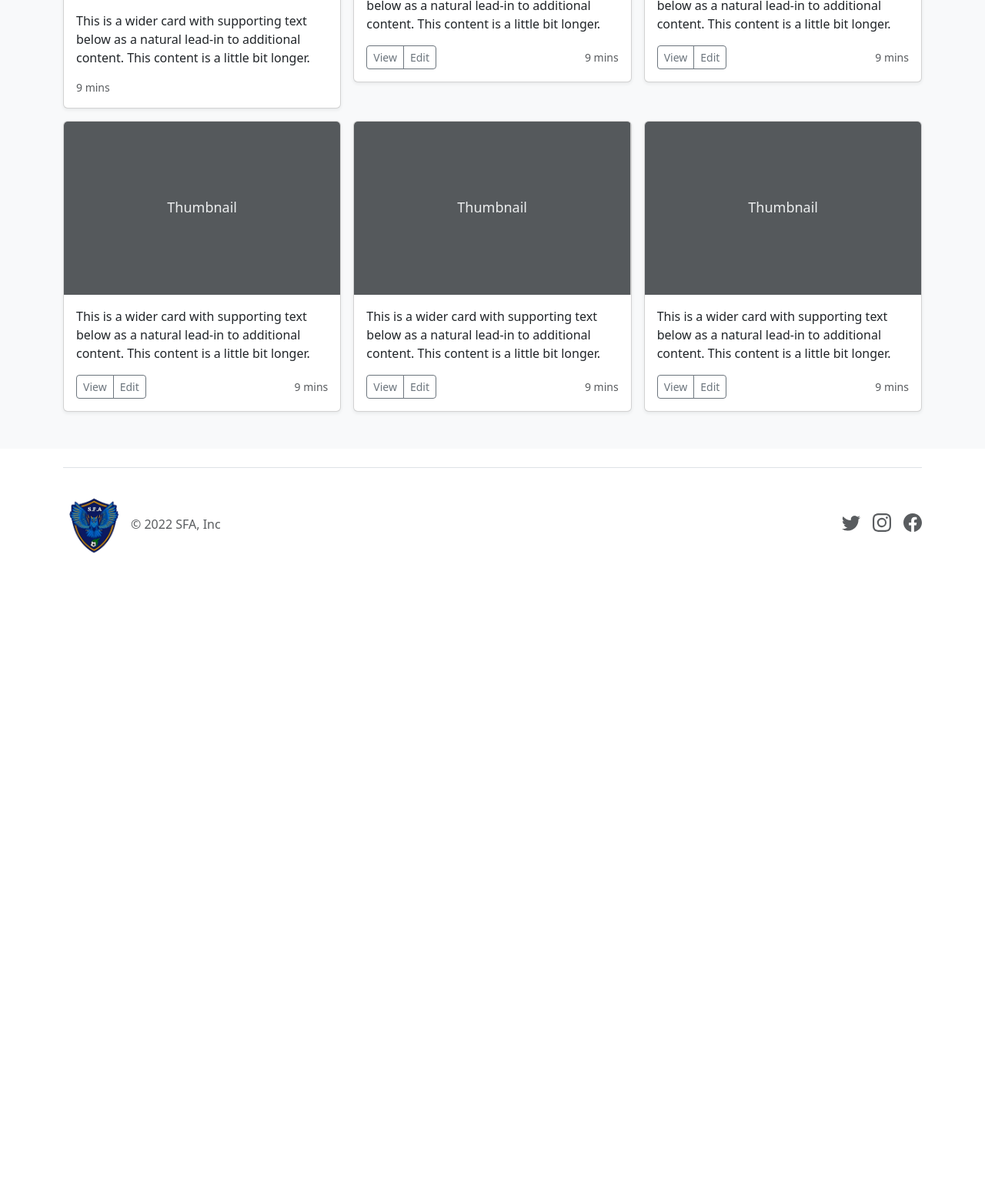
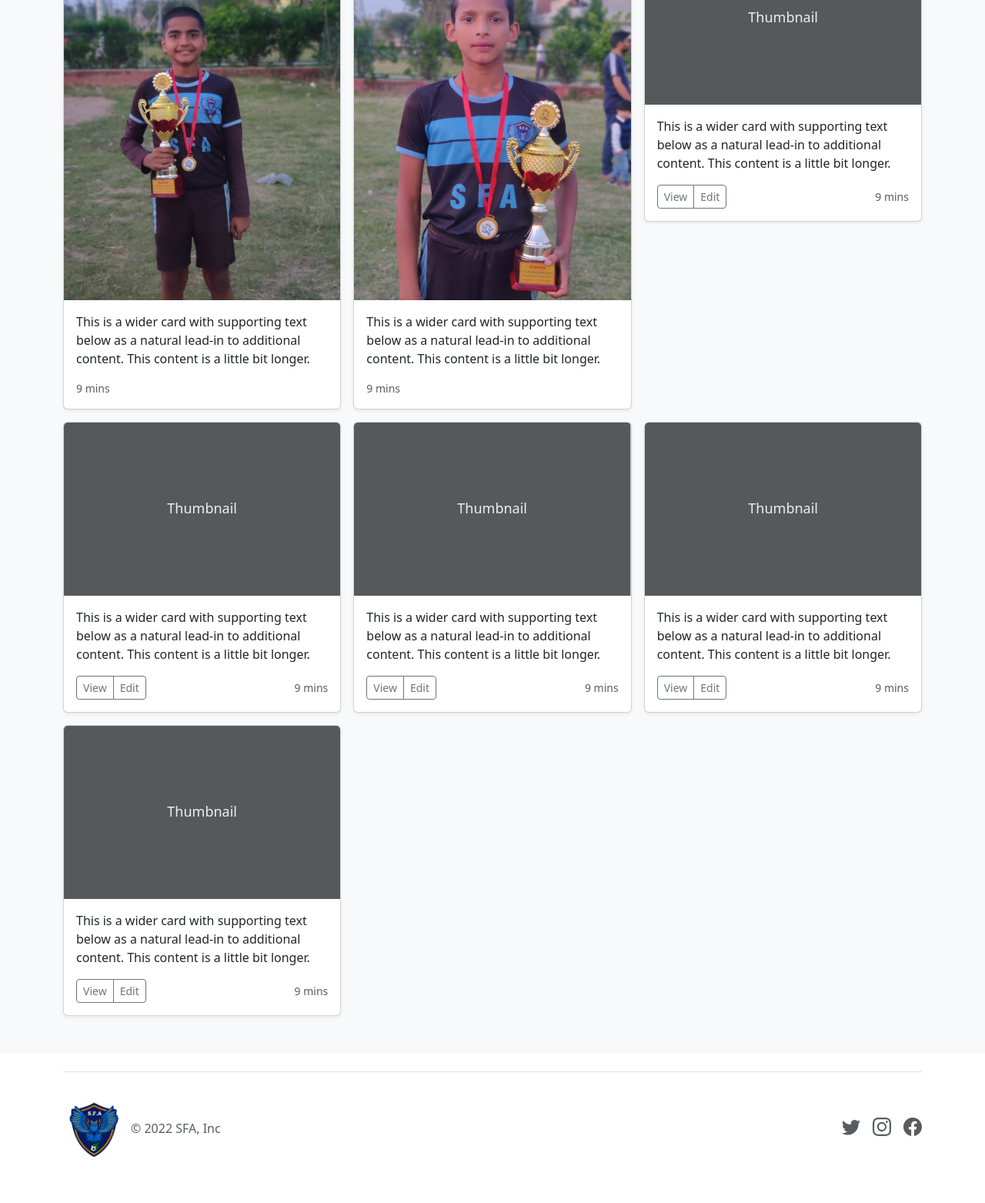
Before and after one commit to sa30h/sfaWebsite, a Django app: page /gallery/ in a window 1280 px wide. Shown: the part 1268-2831 px from the top of the page at 77% size. Before the commit the page ends 1987 px from the top, so only its background shows below. Run offline with Django 3.2, Linux system fonts and the light colour scheme; some libraries are stand-ins or nearby versions.

Commit message:
Added images in gallery

```diff
--- a/templates/sfa/album/index.html
+++ b/templates/sfa/album/index.html
@@ -113,7 +113,7 @@
       <div class="row row-cols-1 row-cols-sm-2 row-cols-md-3 g-3">
         <div class="col">
           <div class="card shadow-sm">
-            <img src= {% static 'sfa/img/img1.jpg' %}  />
+            <img src= {% static 'sfa/img/gallery/Image1.jpeg' %}  />
             {% comment %} <svg class="bd-placeholder-img card-img-top" width="100%" height="225" xmlns="http://www.w3.org/2000/svg" role="img" aria-label="Placeholder: Thumbnail" preserveAspectRatio="xMidYMid slice" focusable="false"><title>Placeholder</title><rect width="100%" height="100%" fill="#55595c"/><text x="50%" y="50%" fill="#eceeef" dy=".3em">Thumbnail</text></svg> {% endcomment %}
             <div class="card-body">
               <p class="card-text">This is a wider card with supporting text below as a natural lead-in to additional content. This content is a little bit longer.</p>
@@ -129,7 +129,7 @@
         </div>
         <div class="col">
           <div class="card shadow-sm">
-            <img src= {% static 'sfa/img/img2.jpg' %}  />            <div class="card-body">
+            <img src= {% static 'sfa/img/gallery/Image2.jpeg' %}  />            <div class="card-body">
               <p class="card-text">This is a wider card with supporting text below as a natural lead-in to additional content. This content is a little bit longer.</p>
               <div class="d-flex justify-content-between align-items-center">
                 {% comment %} <div class="btn-group">
@@ -143,7 +143,7 @@
         </div>
         <div class="col">
           <div class="card shadow-sm">
-            <img src= {% static 'sfa/img/img3.jpg' %}  />
+            <img src= {% static 'sfa/img/gallery/Image3.jpeg' %}  />
             <div class="card-body">
               <p class="card-text">This is a wider card with supporting text below as a natural lead-in to additional content. This content is a little bit longer.</p>
               <div class="d-flex justify-content-between align-items-center">
@@ -159,7 +159,22 @@
 
         <div class="col">
           <div class="card shadow-sm">
-            <img src= {% static 'sfa/img/img4.jpg' %} />
+            <img src= {% static 'sfa/img/gallery/Image4.jpeg' %} />
+            <div class="card-body">
+              <p class="card-text">This is a wider card with supporting text below as a natural lead-in to additional content. This content is a little bit longer.</p>
+              <div class="d-flex justify-content-between align-items-center">
+                {% comment %} <div class="btn-group">
+                  <button type="button" class="btn btn-sm btn-outline-secondary">View</button>
+                  <button type="button" class="btn btn-sm btn-outline-secondary">Edit</button>
+                </div> {% endcomment %}
+                <small class="text-muted">9 mins</small>
+              </div>
+            </div>
+          </div>
+        </div>
+        <div class="col">
+          <div class="card shadow-sm">
+            <img src= {% static 'sfa/img/gallery/Image5.jpeg' %} />
             <div class="card-body">
               <p class="card-text">This is a wider card with supporting text below as a natural lead-in to additional content. This content is a little bit longer.</p>
               <div class="d-flex justify-content-between align-items-center">
--- a/templates/sfa/headers/index.html
+++ b/templates/sfa/headers/index.html
@@ -67,6 +67,9 @@
         text-align: center;
         white-space: nowrap;
         -webkit-overflow-scrolling: touch;
+      }
+      li{
+        color:#000066
       }
     </style>
 
@@ -140,36 +143,39 @@
     <header class="d-flex flex-wrap align-items-center justify-content-center justify-content-md-between py-0 mb-4 border-bottom">
       <a href="/" class="d-flex align-items-center col-md-3 mb-2 mb-md-0 text-dark text-decoration-none">
         {% comment %} <svg class="bi me-2" width="40" height="32" role="img" aria-label="Bootstrap"><use xlink:href="#bootstrap"/></svg> {% endcomment %}
-        <img src= {% static 'sfa/img/sfalogo.png' %} width="100" alt="sfalogo" />
+        <img src= {% static 'sfa/img/sfalogo.png' %} width="80" alt="sfalogo" />
       </a>
 
       <ul class="nav col-12 col-md-auto mb-2 justify-content-center mb-md-0">
        <li> <a href={% url 'home' %} class="nav-link text-dark">
-          <svg class="bi d-block mx-auto mb-1" width="24" height="24"><use xlink:href="#home"/></svg>
-          Home
+          <svg class="bi d-block mx-auto mb-1" width="24" height="24" color="#000066"><use xlink:href="#home"/></svg>
+
+          <span style="color:#000066">Home</span>
         </a>
       </li>
             <li>
               <a href= {% url 'about' %} class="nav-link text-dark ">
-                <svg class="bi d-block mx-auto mb-1" width="24" height="24"><use xlink:href="#speedometer2"/></svg>
-                About
+                <svg class="bi d-block mx-auto mb-1" width="24" height="24" color="#000066"><use xlink:href="#speedometer2"/></svg>
+
+                <span style="color:#000066">About</span>
               </a>
             </li>
             <li>
               <a href= {% url 'gallery' %} class="nav-link text-dark ">
-                <svg class="bi d-block mx-auto mb-1" width="24" height="24"><use xlink:href="#table"/></svg>
-                Enroll
+                <svg class="bi d-block mx-auto mb-1" width="24" height="24" color="#000066"><use xlink:href="#table"/></svg>
+
+                <span style="color:#000066">Enroll</span>
               </a>
             </li>
             <li>
-              <a href= {% url 'gallery' %} class="nav-link text-dark">
-                <svg class="bi d-block mx-auto mb-1" width="24" height="24"><use xlink:href="#grid"/></svg>
-                Gallery
+              <a href= {% url 'gallery' %} class="nav-link text-dark" >
+                <svg class="bi d-block mx-auto mb-1" width="24" height="24" color="#000066"><use xlink:href="#grid"/></svg>
+               <span style="color:#000066">Gallery</span>
               </a>
             </li>
             {% comment %} <li>
               <a href="#" class="nav-link text-dark">
-                <svg class="bi d-block mx-auto mb-1" width="24" height="24"><use xlink:href="#people-circle"/></svg>
+                <svg class="bi d-block mx-auto mb-1" width="24" height="24" color="#000066"><use xlink:href="#people-circle"/></svg>
                 Customers
               </a>
             </li> {% endcomment %}
--- a/templates/sfa/jumbotron/index.html
+++ b/templates/sfa/jumbotron/index.html
@@ -69,7 +69,6 @@
       }
     </style>
 
-
   </head>
   <body>
 
@@ -78,8 +77,8 @@
 
 
     <div class="p-5 mb-4 bg-light rounded-3">
-      <div class="container-fluid py-5">
-        <h1 class="display-5 fw-bold">Satish CI/CD Pipeline Test</h1>
+      <div class="container-fluid py-5" style="background-image: url('sfa/img/gallery/Image4.jpeg');">
+        <h1 class="display-5 fw-bold">SFA Pipeline Test</h1>
         <p class="col-md-8 fs-4">Using a series of utilities, you can create this jumbotron, just like the one in previous versions of Bootstrap. Check out the examples below for how you can remix and restyle it to your liking.</p>
         <button class="btn btn-primary btn-lg" type="button">Example button</button>
       </div>
```
Also changed, not shown: db.sqlite3, static/sfa/img/gallery/Image1.jpeg (added), static/sfa/img/gallery/Image2.jpeg (added), static/sfa/img/gallery/Image3.jpeg (added), static/sfa/img/gallery/Image4.jpeg (added), static/sfa/img/gallery/Image5.jpeg (added).
